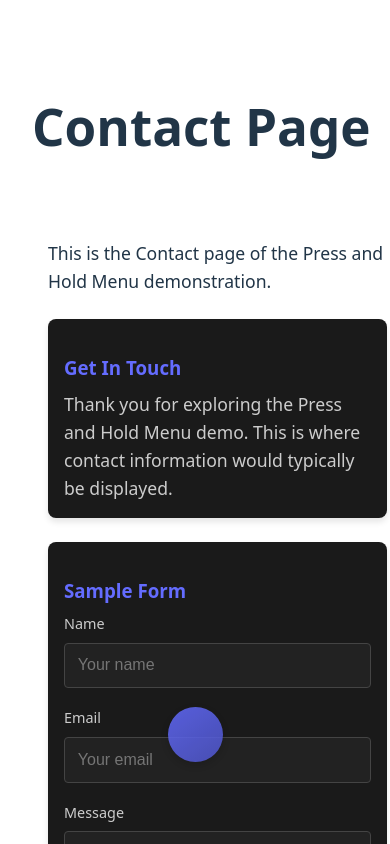
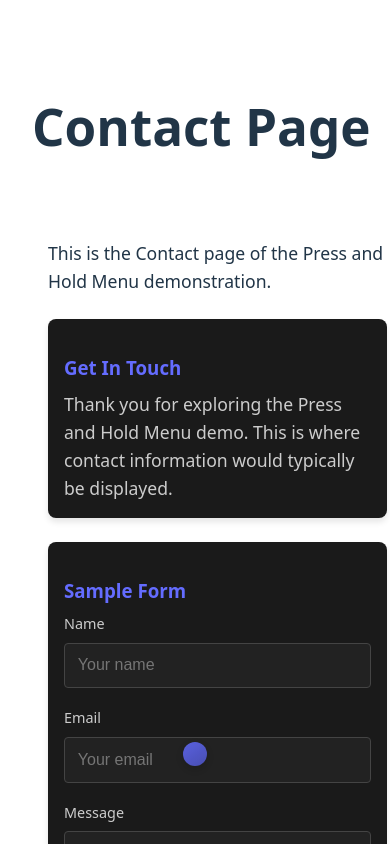
Before and after one commit to klineathan/press-hold-menu, a React (Vite) app: page /contact in a window 390 px wide. Shown: the top 844 px of the page. Built offline with nearby package versions, Linux system fonts and the light colour scheme.

Commit message:
Exaggerate transition animation for main button when active

```diff
--- a/src/App.css
+++ b/src/App.css
@@ -57,7 +57,6 @@
 /* Menu container */
 .menu-container {
   position: fixed;
-  bottom: 30px;
   left: 50%;
   transform: translateX(-50%);
   width: 200px;
@@ -105,8 +104,6 @@
 /* Main button */
 .main-button {
   position: relative;
-  width: 60px;
-  height: 60px;
   border-radius: 50%;
   background-color: #646cff;
   border: none;
@@ -128,9 +125,17 @@
 }
 
 .main-button.active {
-  transform: scale(1.1);
   box-shadow: 0 0 20px rgba(100, 108, 255, 0.9);
   opacity: 1;
+  animation: bounce-in .5s ease-out 1 forwards;
+}
+
+@keyframes bounce-in {
+  50% {
+    transform: scale(3.2);
+  }
+  70% { transform: scale(2.9); }
+  100% { transform: scale(3.0); }
 }
 
 /* Nav buttons container */
@@ -350,12 +355,11 @@
   .menu-container {
     width: 180px;
     height: 180px;
-    bottom: 20px;
+    bottom: 0px;
   }
 
   .main-button {
-    width: 55px;
-    height: 55px;
+    padding: 12px;
   }
 
   .nav-button {
--- a/src/components/Menu.jsx
+++ b/src/components/Menu.jsx
@@ -28,6 +28,7 @@
     const isTouchEvent = e.type.startsWith('touch');
     if (isTouchEvent) {
       setShowPointer(true);
+      // BUG - the touch pointer initial position is wrong, and it is not being updated correctly
       updatePointerPosition(e);
     }
   };
```
